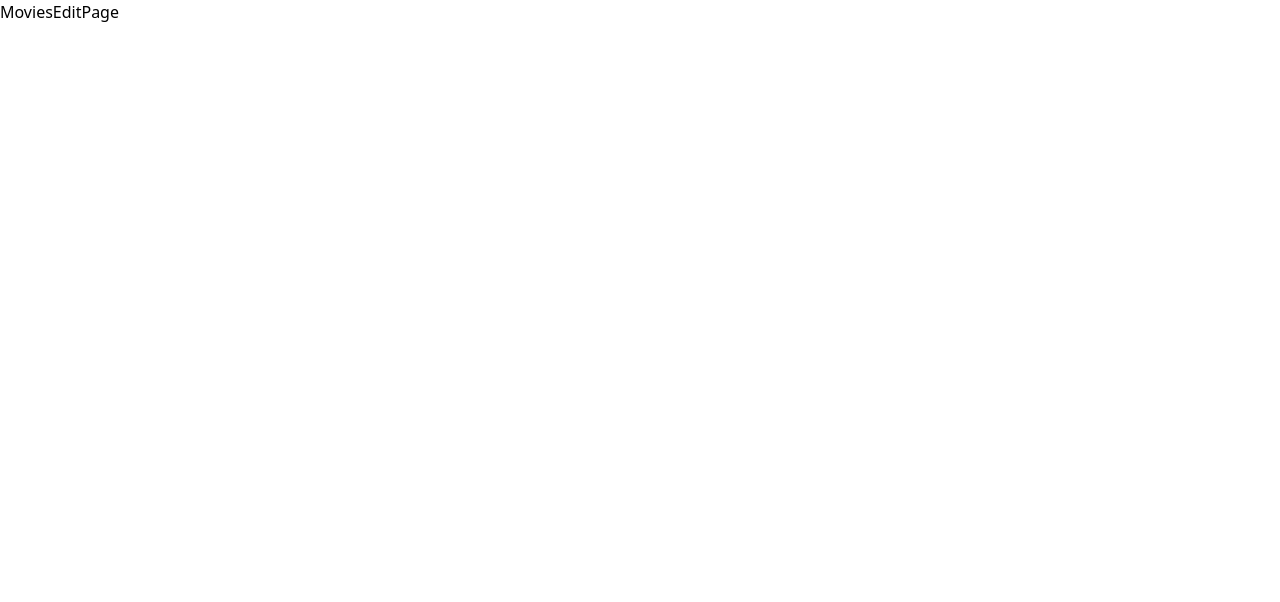
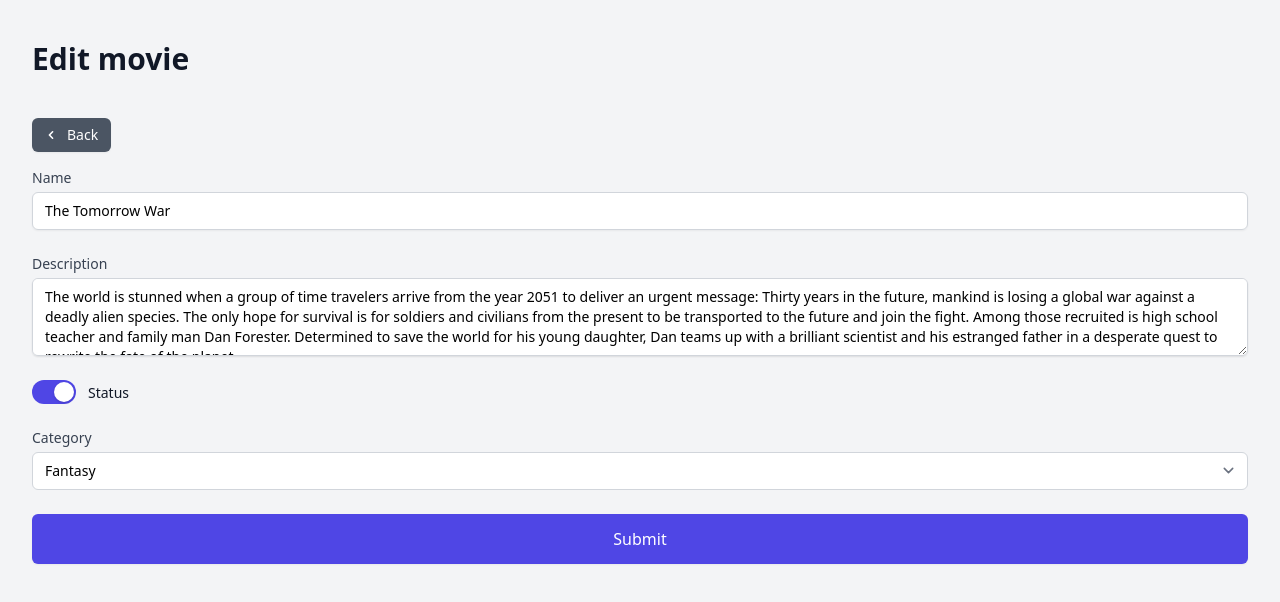
Before and after one commit to ivjose/crud-test, a Next.js app: page /movies/1/edit in a window 1280 px wide. Shown: the top 602 px of the page. Built offline with nearby package versions, Linux system fonts and the light colour scheme; data requests are answered from the project's data file.

Commit message:
Done edit feature

```diff
--- a/src/components/Toggle.tsx
+++ b/src/components/Toggle.tsx
@@ -5,12 +5,12 @@
 }
 
 type Props = {
-  checked: boolean
+  checked?: boolean
   onChange: (val: boolean) => void
   label: string
 }
 
-function Toggle({ checked, onChange, label }: Props) {
+function Toggle({ checked = false, onChange, label }: Props) {
   return (
     <Switch.Group as="div" className="flex items-center">
       <Switch
--- a/src/modules/Home/Home.tsx
+++ b/src/modules/Home/Home.tsx
@@ -27,8 +27,11 @@
     console.log(id, 'Delete')
   }
 
-  const handleEdit = (id: number) => {
+  const handleEdit = async (id: number) => {
     console.log(id, 'Edit')
+    await router.push({
+      pathname: `/movies/${id}/edit`,
+    })
   }
 
   const handleFilterStatus = async (event: React.FormEvent<HTMLSelectElement>): Promise<void> => {
--- a/src/modules/Home/api.ts
+++ b/src/modules/Home/api.ts
@@ -9,3 +9,10 @@
 
   return response.data
 }
+
+export async function getMovieById<T>(id?: string): Promise<T | null> {
+  if (!id) return null
+  const response = await axios.get<T>(`http://localhost:3030/movies/${id}`)
+
+  return response.data
+}
--- a/src/modules/Home/types.ts
+++ b/src/modules/Home/types.ts
@@ -8,5 +8,5 @@
   name: string
   active: boolean
   description: string
-  year: string
+  category: string
 }
--- a/src/modules/Movies/MoviesCreate/MoviesCreate.tsx
+++ b/src/modules/Movies/MoviesCreate/MoviesCreate.tsx
@@ -2,7 +2,7 @@
 import axios from 'axios'
 import { useQuery } from 'react-query'
 import Link from 'next/link'
-import { PlusIcon, ChevronLeftIcon } from '@heroicons/react/solid'
+import { ChevronLeftIcon } from '@heroicons/react/solid'
 
 import InputField from '@components/InputField'
 import SelectOptionFields from '@components/SelectOptionFields'
@@ -11,17 +11,28 @@
 import Toggle from '@components/Toggle'
 
 import { MovieProps } from '@modules/Home/types'
-
+import { getMovieById } from '@modules/Home/api'
 import { getCategory } from './api'
 
+import { MoviesCreateProps, FieldTypes } from './types'
+
 const DEFAULT_VALUE = {
+  id: 1,
   name: '',
   description: '',
   category: '',
 }
 
-function MoviesCreate() {
-  const [fields, setFields] = useState({ ...DEFAULT_VALUE, active: false })
+function MoviesCreate({ moviesId }: MoviesCreateProps) {
+  const { data: dataCategory } = useQuery(['category'], getCategory)
+
+  const { data: dataMovieById } = useQuery(['moviesId', moviesId], () =>
+    getMovieById<MovieProps>(moviesId)
+  )
+
+  const [fields, setFields] = useState<FieldTypes>(
+    moviesId ? { ...dataMovieById } : { ...DEFAULT_VALUE, active: false }
+  )
   const [errorFields, setErrorFields] = useState(DEFAULT_VALUE)
   const [status, setStatus] = useState<{
     state?: 'error' | 'success' | 'default' | '' | 'loading'
@@ -31,9 +42,7 @@
     message: '',
   })
 
-  const { data: dataCategory } = useQuery(['category'], getCategory)
-
-  const checkError = (name: string, value: string | boolean): string => {
+  const checkError = (name: string, value: string | number | boolean): string => {
     let errorMessage = ''
 
     if (!value) {
@@ -43,7 +52,7 @@
     return errorMessage
   }
 
-  const updateErrors = (name: string, value: string | boolean): void | null => {
+  const updateErrors = (name: string, value: string | number | boolean): void | null => {
     if (name === 'active') return null
     const error = checkError(name, value)
 
@@ -86,20 +95,26 @@
     try {
       const response = await axios.get<MovieProps[]>('http://localhost:3030/movies')
 
-      await axios.post('http://localhost:3030/movies', {
-        id: response.data.length + 1,
-        ...fields,
-      })
+      if (moviesId) {
+        await axios.put(`http://localhost:3030/movies/${moviesId}`, {
+          ...fields,
+        })
+      } else {
+        await axios.post('http://localhost:3030/movies', {
+          ...fields,
+          id: response.data.length + 1,
+        })
+      }
 
       setStatus({ state: 'success', message: 'Successfully save' })
 
-      setFields({ ...DEFAULT_VALUE, active: false })
+      !moviesId && setFields({ ...DEFAULT_VALUE, active: false })
     } catch (error) {
       setStatus({ state: 'error', message: 'Failed to save' })
     }
   }
 
-  console.log(status)
+  console.log(fields, 'DDDDDDDDDDDDd')
 
   return (
     <div>
--- a/src/pages/movies/[moviesId]/edit.tsx
+++ b/src/pages/movies/[moviesId]/edit.tsx
@@ -1,5 +1,41 @@
-const MoviesEditPage = () => {
-  return <div>MoviesEditPage</div>
+import { GetServerSideProps } from 'next'
+import { QueryClient } from 'react-query'
+import { dehydrate } from 'react-query/hydration'
+
+import Layout from '@components/Layout'
+
+import MoviesCreate from '@modules/Movies/MoviesCreate'
+
+import { MoviesCreateProps } from '@modules/Movies/MoviesCreate/types'
+import { getMovieById } from '@modules/Home/api'
+
+const MoviesEditPage = ({ moviesId }: MoviesCreateProps) => {
+  console.log(moviesId)
+
+  return (
+    <Layout title="Edit movie">
+      <MoviesCreate moviesId={moviesId} />{' '}
+    </Layout>
+  )
+}
+
+type Params = {
+  moviesId: string
+}
+
+export const getServerSideProps: GetServerSideProps = async ({ params }) => {
+  const { moviesId } = params as Params
+
+  const queryClient = new QueryClient()
+
+  await queryClient.prefetchQuery(['moviesId', moviesId], () => getMovieById(moviesId))
+
+  return {
+    props: {
+      dehydratedState: dehydrate(queryClient),
+      moviesId,
+    },
+  }
 }
 
 export default MoviesEditPage
```
Also changed, not shown: src/modules/Movies/MoviesCreate/types.ts (+12 -0 lines).
